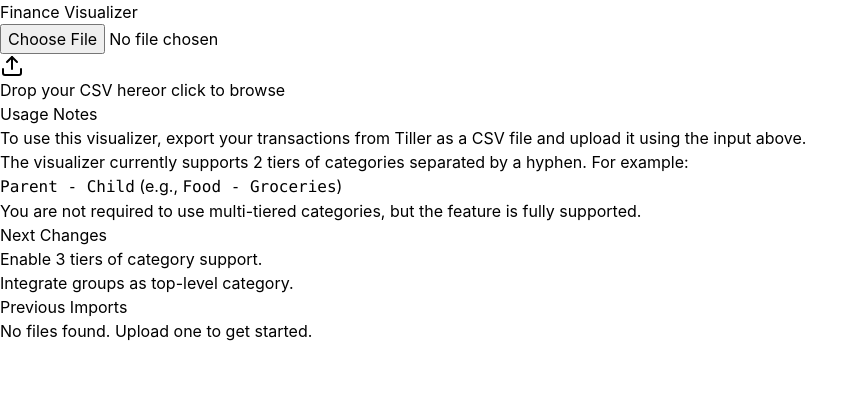
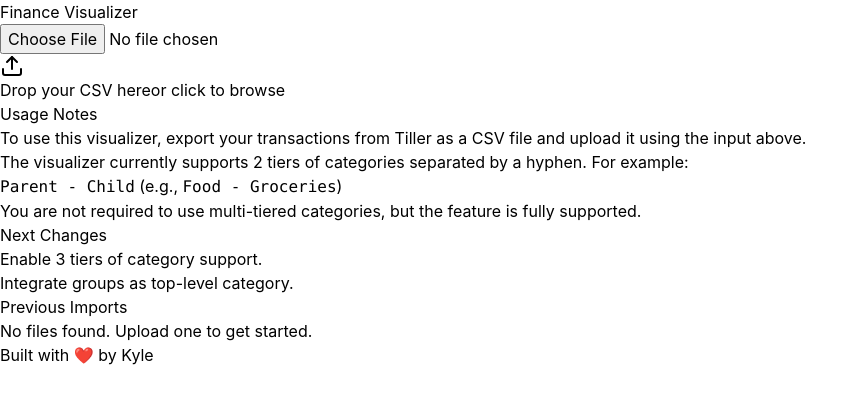
Before and after one commit to clomok/finance-visualizer, a React (Vite) app: page / in a window 1280 px wide. Shown: the top 404 px of the page, without its empty margins (0-864 px from the left). Built offline with nearby package versions, Linux system fonts and the light colour scheme.

Commit message:
added footer attribution

```diff
--- a/src/App.tsx
+++ b/src/App.tsx
@@ -249,6 +249,10 @@
           </div>
         </CardContent>
       </Card>
+
+      <p className="mt-8 text-center text-slate-500 text-sm">
+        Built with ❤️ by <a href="https://menu.thekylestyle.com" target="_blank" rel="noopener noreferrer" className="text-blue-600 hover:text-blue-800 font-medium">Kyle</a>
+      </p>
     </div>
   );
 }
```
